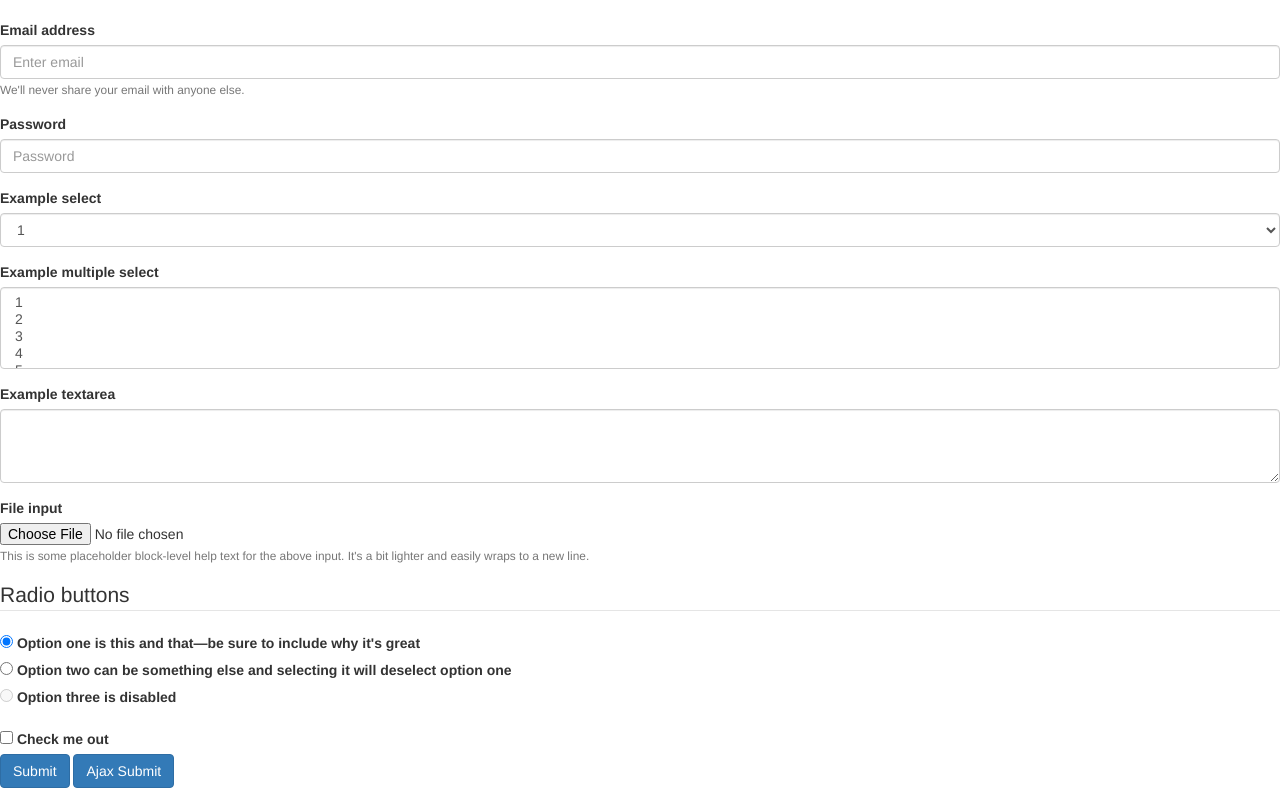
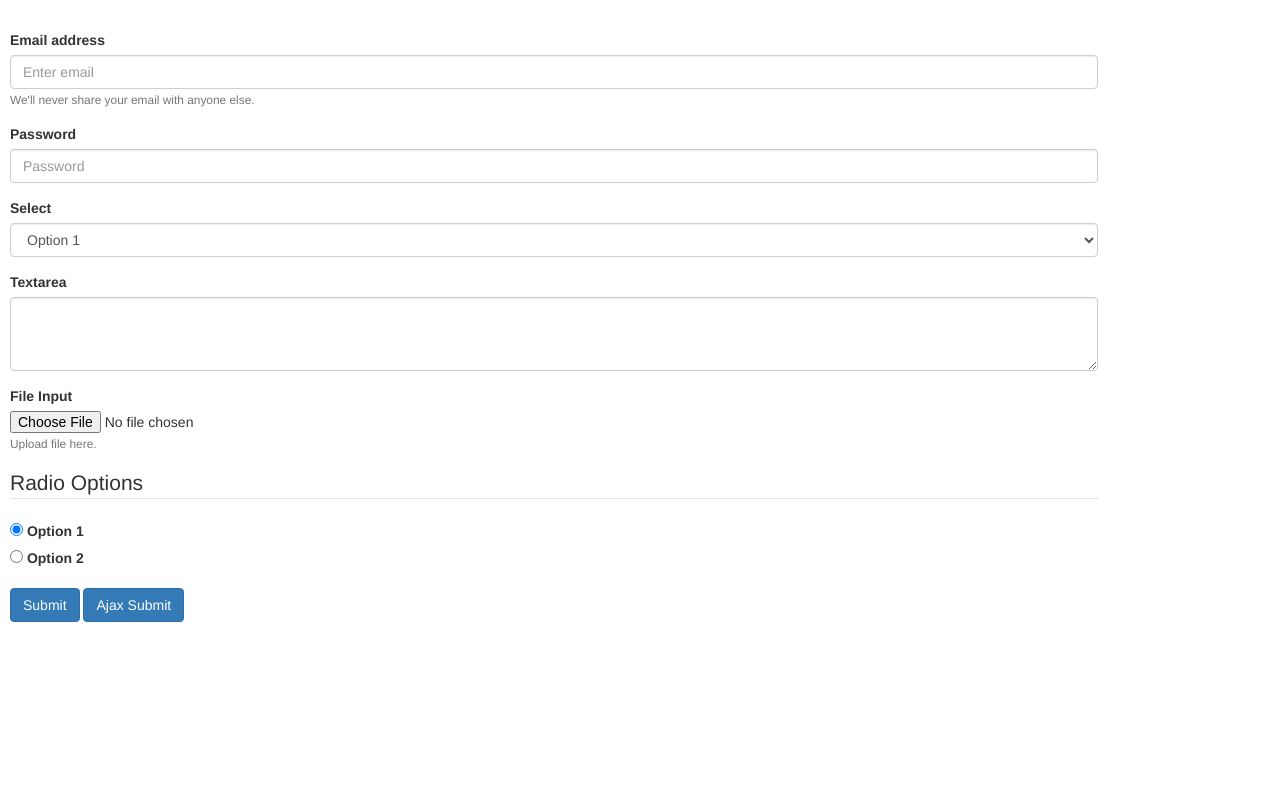
Before and after one commit to cayouetten/SSL, a PHP site: template myframework/views/contact.php in a window 1280 px wide. Shown: the part 52-840 px from the top of the page. After the commit the page ends 674 px from the top, so only its background shows below. Run offline with PHP 8.4, Linux system fonts and the light colour scheme; the template is opened without the code that fills it, so the values that code supplies are empty.

Commit message:
Produce 4~
Form submission

```diff
--- a/myframework/assets/css/custom.css
+++ b/myframework/assets/css/custom.css
@@ -38,3 +38,11 @@
 .carousel-control-next {
     margin-left: 10px;
 }
+
+
+/*CONTACT*/
+#contactForm {
+    width: 85%;
+
+    margin: 10px;
+}
--- a/myframework/views/contact.php
+++ b/myframework/views/contact.php
@@ -1,70 +1,54 @@
 <!-- CONTENT -->
-<form>
+<form id="contactForm">
     <div class="form-group">
         <label for="email">Email address</label>
-        <input type="email" class="form-control" id="email" aria-describedby="emailHelp" placeholder="Enter email">
+        <input name="email" type="email" class="form-control" id="email" aria-describedby="emailHelp" placeholder="Enter email">
         <small id="emailHelp" class="form-text text-muted">We'll never share your email with anyone else.</small>
     </div>
+
     <div class="form-group">
-        <label for="password">Password</label>
+        <label name="password" for="password">Password</label>
         <input type="password" class="form-control" id="password" placeholder="Password">
     </div>
+
     <div class="form-group">
-        <label for="exampleSelect1">Example select</label>
-        <select class="form-control" id="exampleSelect1">
-            <option>1</option>
-            <option>2</option>
-            <option>3</option>
-            <option>4</option>
-            <option>5</option>
+        <label name="select" for="select">Select</label>
+        <select class="form-control" id="select">
+            <option>Option 1</option>
+            <option>Option 2</option>
+            <option>Option 3</option>
+            <option>Option 4</option>
+            <option>Option 5</option>
         </select>
     </div>
+
     <div class="form-group">
-        <label for="exampleSelect2">Example multiple select</label>
-        <select multiple class="form-control" id="exampleSelect2">
-            <option>1</option>
-            <option>2</option>
-            <option>3</option>
-            <option>4</option>
-            <option>5</option>
-        </select>
+        <label for="textarea">Textarea</label>
+        <textarea name="textarea" class="form-control" id="textarea" rows="3"></textarea>
     </div>
+
     <div class="form-group">
-        <label for="exampleTextarea">Example textarea</label>
-        <textarea class="form-control" id="exampleTextarea" rows="3"></textarea>
+        <label for="input">File Input</label>
+        <input name="input" type="file" class="form-control-file" id="input" aria-describedby="fileHelp">
+        <small id="fileHelp" class="form-text text-muted">Upload file here.</small>
     </div>
-    <div class="form-group">
-        <label for="exampleInputFile">File input</label>
-        <input type="file" class="form-control-file" id="exampleInputFile" aria-describedby="fileHelp">
-        <small id="fileHelp" class="form-text text-muted">This is some placeholder block-level help text for the above input. It's a bit lighter and easily wraps to a new line.</small>
-    </div>
+
     <fieldset class="form-group">
-        <legend>Radio buttons</legend>
+        <legend>Radio Options</legend>
         <div class="form-check">
             <label class="form-check-label">
-                <input type="radio" class="form-check-input" name="optionsRadios" id="optionsRadios1" value="option1" checked>
-                Option one is this and that&mdash;be sure to include why it's great
+                <input name="radios1" type="radio" class="form-check-input" name="radios" id="radios1" value="option1" checked>
+                Option 1
             </label>
         </div>
         <div class="form-check">
             <label class="form-check-label">
-                <input type="radio" class="form-check-input" name="optionsRadios" id="optionsRadios2" value="option2">
-                Option two can be something else and selecting it will deselect option one
-            </label>
-        </div>
-        <div class="form-check disabled">
-            <label class="form-check-label">
-                <input type="radio" class="form-check-input" name="optionsRadios" id="optionsRadios3" value="option3" disabled>
-                Option three is disabled
+                <input  name="radios2" type="radio" class="form-check-input" name="radios" id="radios2" value="option2">
+                Option 2
             </label>
         </div>
     </fieldset>
-    <div class="form-check">
-        <label class="form-check-label">
-            <input type="checkbox" class="form-check-input">
-            Check me out
-        </label>
-    </div>
+
     <button type="submit" class="btn btn-primary">Submit</button>
 
     <input type="button" value="Ajax Submit"  id="ajaxButton" class="btn btn-primary"/>
@@ -85,13 +69,18 @@
             url: "/welcome/ajaxPars",
             data: {
                 "email": $("#email").val(),
-                "password":$("password").val()
+                "password":$("#password").val(),
+                "select":$("#select").val(),
+                "textarea":$("#textarea").val(),
+                "input":$("#input").val(),
+                "radio":$("#radios:checked").val()
             },
             success: function(msg) {
                 if(msg === "welcome") {
                     alert ("welcome");
-
-                    //window.location
+                } else {
+                    alert ("bad login");
+                    //error alert
                 }
             }
         })
--- a/myframework/views/header.php
+++ b/myframework/views/header.php
@@ -9,7 +9,7 @@
     <meta name="author" content="">
     <link rel="icon" href="../../favicon.ico">
 
-    <title>Navbar Template for Bootstrap</title>
+    <title>Nicole Cayouette</title>
 
     <!-- Bootstrap core CSS -->
     <link href="../assets/css/bootstrap.min.css" rel="stylesheet">
```
Also changed, not shown: myframework/controllers/welcome.php (+6 -1 lines), myframework/views/welcome.php (+0 -16 lines).
